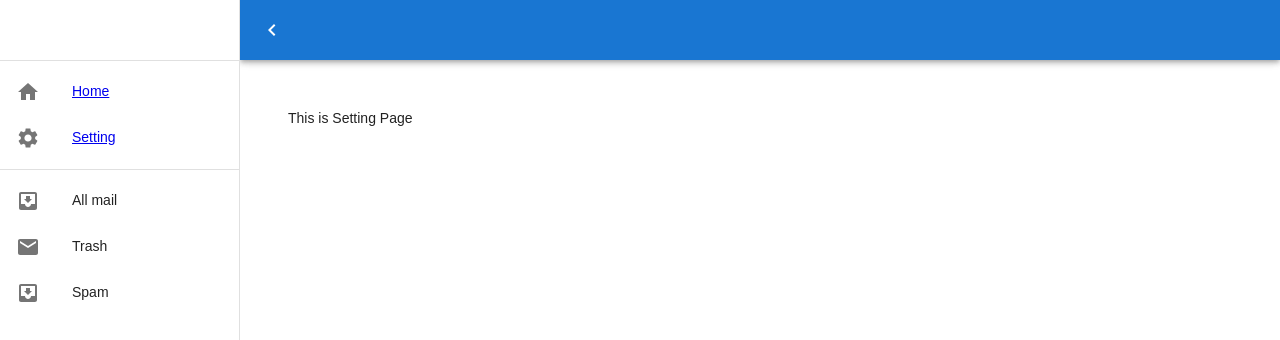
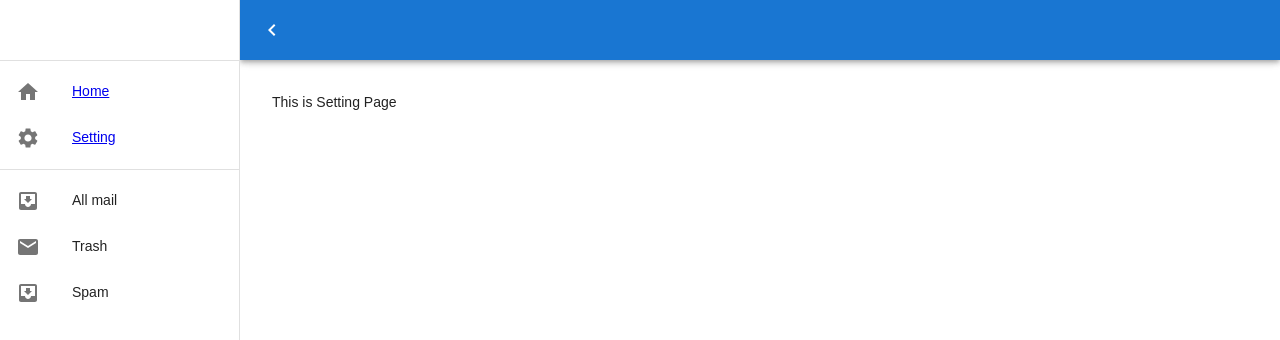
Before and after one commit to vimalmenon/admin.vimalmenon.com, a React app: page /setting in a window 1280 px wide. Shown: the top 340 px of the page. Built offline with nearby package versions, Linux system fonts and the light colour scheme.

Commit message:
Change in the code

```diff
--- a/package.json
+++ b/package.json
@@ -3,6 +3,7 @@
   "version": "0.0.0",
   "description": "",
   "main": "index.js",
+  "updateDate": "{{DATE}}",
   "scripts": {
     "dev": "webpack serve",
     "build": "webpack --config webpack.config.js",
--- a/src/common/Layout.tsx
+++ b/src/common/Layout.tsx
@@ -2,7 +2,7 @@ import * as React from 'react';
 
 import Box from '@mui/material/Box';
 import CssBaseline from '@mui/material/CssBaseline';
-import { ReactFC } from '@types';
+import { ReactChildren } from '@types';
 
 import { useAppContext } from '../context';
 import { DrawerHeader } from './DrawerHeader';
@@ -10,7 +10,7 @@ import { Header } from './Header';
 import { Main } from './Main';
 import { Sidebar } from './Sidebar';
 
-export const Layout: React.FC<ReactFC> = ({ children }) => {
+export const Layout: React.FC<ReactChildren> = ({ children }) => {
   const { drawerWidth, isDrawerOpen } = useAppContext();
   return (
     <Box sx={{ display: 'flex' }}>
--- a/src/context/AppContext.tsx
+++ b/src/context/AppContext.tsx
@@ -1,10 +1,10 @@
 import * as React from 'react';
 
-import { ReactFC } from '@types';
+import { ReactChildren } from '@types';
 
 import { AppContextService, initialValue } from './service';
 
-export const AppContext: React.FC<ReactFC> = ({ children }) => {
+export const AppContext: React.FC<ReactChildren> = ({ children }) => {
   const [isDrawerOpen, setDrawerOpen] = React.useState<boolean>(true);
   const toggleDrawerOpen = () => setDrawerOpen(!isDrawerOpen);
 
--- a/src/pages/Home/index.tsx
+++ b/src/pages/Home/index.tsx
@@ -4,7 +4,7 @@ import { Box } from '@mui/material';
 
 export const Home: React.FC = () => {
   return (
-    <Box component="main" sx={{ width: '100%', flexGrow: 1, p: { xs: 2, sm: 3 } }}>
+    <Box component="main" sx={{ width: '100%', flexGrow: 1, p: { xs: 1} }}>
       <div>This is App</div>
     </Box>
   );
--- a/src/pages/Setting/index.tsx
+++ b/src/pages/Setting/index.tsx
@@ -4,7 +4,7 @@ import { Box } from '@mui/material';
 
 export const Setting: React.FC = () => {
   return (
-    <Box component="main" sx={{ width: '100%', flexGrow: 1, p: { xs: 2, sm: 3 } }}>
+    <Box component="main" sx={{ width: '100%', flexGrow: 1, p: { xs: 1} }}>
       <div>This is Setting Page</div>
     </Box>
   );
--- a/src/types.d.ts
+++ b/src/types.d.ts
@@ -1,5 +1,5 @@
 import { ReactNode } from 'react';
 
-export interface ReactFC {
+export interface ReactChildren {
   children?: ReactNode;
 }
```
